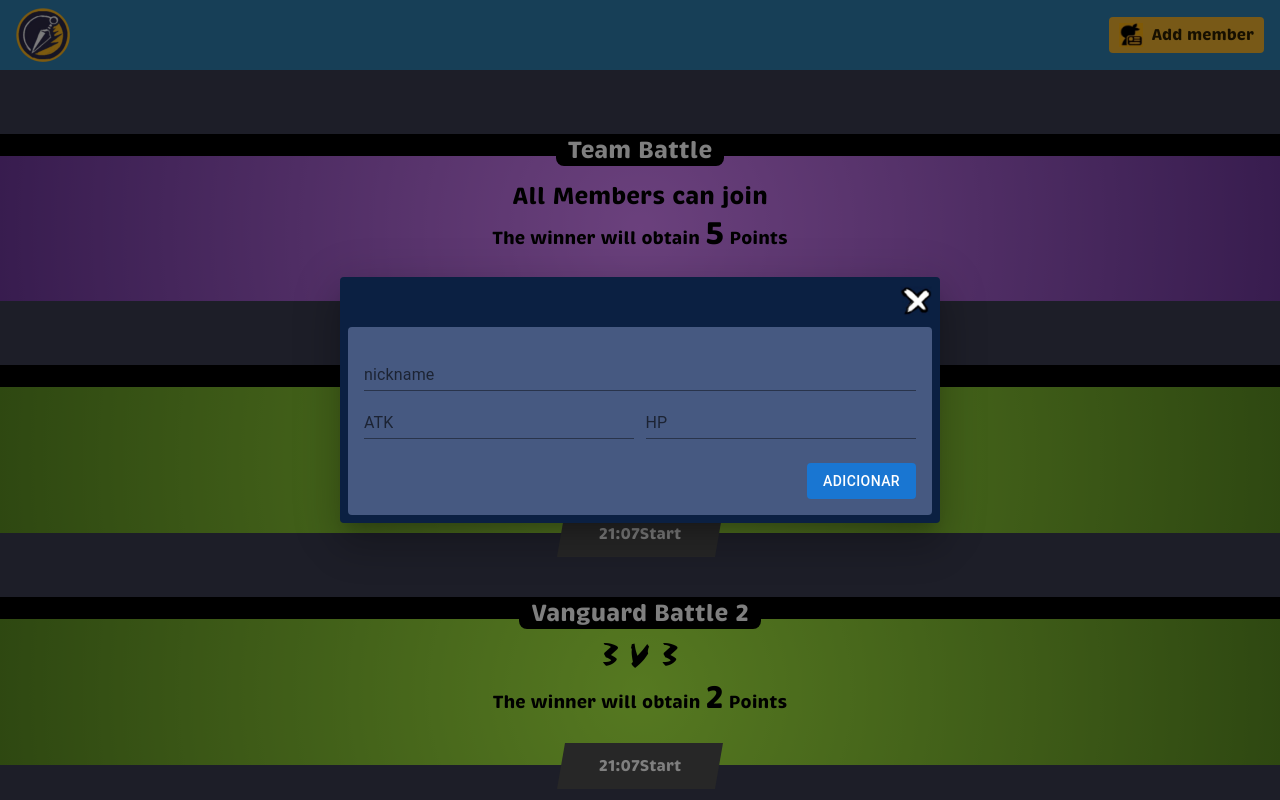
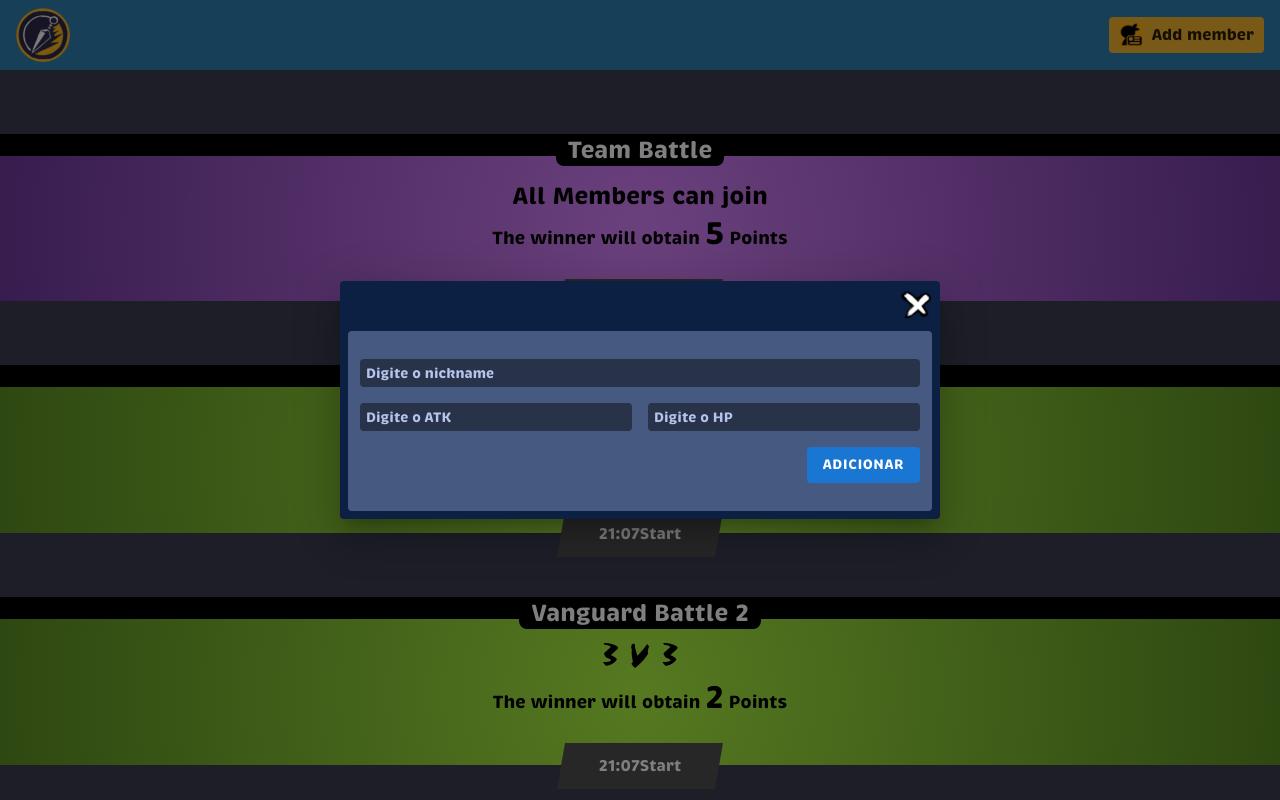
Before and after one commit to Joabson-developer/lost-app, a React (Create React App) app: page / in a window 1280 px wide. Both pictures are taken after a click on the button "Add member". Shown: the top 800 px of the page. Built offline with nearby package versions, Linux system fonts and the light colour scheme.

Commit message:
feat: Add estilzação final do dialog

```diff
--- a/src/components/PlayersDialog/index.tsx
+++ b/src/components/PlayersDialog/index.tsx
@@ -47,30 +47,25 @@ export function PlayersDialog({ open, dispatch }: PlayersDialogProps) {
       </button>
       <div className="container">
         <div className="form-content">
-          <TextField
-            id="nickname"
+          <input
+            type="text"
             className="nickname"
-            label="nickname"
-            variant="standard"
             value={nickname}
+            placeholder="Digite o nickname"
             onChange={(e) => setNickname(e.target.value)}
           />
-          <TextField
-            id="atk"
+          <input
             type="number"
             className="atk"
-            label="ATK"
-            variant="standard"
             value={atk}
+            placeholder="Digite o ATK"
             onChange={(e) => setAtk(e.target.value)}
           />
-          <TextField
-            id="hp"
+          <input
             type="number"
             className="hp"
-            label="HP"
-            variant="standard"
             value={hp}
+            placeholder="Digite o HP"
             onChange={(e) => setHp(e.target.value)}
           />
 
--- a/src/components/PlayersDialog/style.scss
+++ b/src/components/PlayersDialog/style.scss
@@ -1,14 +1,41 @@
 .container {
   background-color: #465981;
   border-radius: 4px;
+  padding: 12px;
+
   .form-content {
+    display: flex;
+    flex-wrap: wrap;
+    gap: 16px;
+    padding: 16px 0px;
+
+    input[type="text"],
+    input[type="number"] {
+      background-color: #283349;
+      border: none;
+      font-family: "Brevia", sans-serif;
+      font-size: 15px;
+      padding: 4px 6px;
+      border-radius: 4px;
+      color: #b5c4ed;
+
+      &::placeholder {
+        color: inherit;
+        font-size: 14px;
+      }
+    }
+
     .button-group {
-      margin-top: 24px;
       flex: 1;
+      min-width: 100%;
       display: flex;
       align-items: center;
       justify-content: flex-end;
       gap: 16px;
+
+      .MuiButton-root {
+        font-family: "Brevia", sans-serif !important;
+      }
     }
   }
 }
--- a/src/components/Table/style.scss
+++ b/src/components/Table/style.scss
@@ -5,6 +5,9 @@ table {
   border-spacing: 0 15px;
   font-size: 16px;
   width: 100%;
+  color: #b1c0e9;
+  background: #364461;
+  border-radius: 4px;
 
   @media (max-width: 400px) {
     font-size: 12px;
@@ -27,11 +30,11 @@ table {
 
     &:first-child {
       margin-right: 8px;
-      color: #00108a;
+      color: #b1c0e9;
     }
 
     &:last-child {
-      color: #ff0000;
+      color: #b1c0e9;
     }
   }
 }
```
